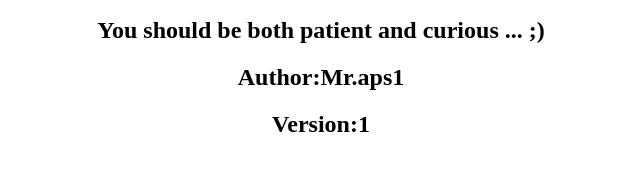
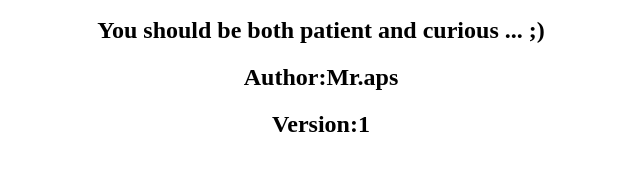
Before and after one commit to Swaroop1812/simple, a plain HTML site: page index.html in a window 1280 px wide. Shown: the part 301-472 px from the top of the page, 319-959 px from the left. Drawn offline with Linux system fonts and the light colour scheme.

Commit message:
commited 1

```diff
--- a/index.html
+++ b/index.html
@@ -8,7 +8,7 @@
       <h1>Welcome to the world of Programming! Good to see you! :)</h1>
       <h2>There is plenty to explore here...</h2>
       <h2>You should be both patient and curious ... ;)</h2>
-      <h2>Author:Mr.aps1</h2>
+      <h2>Author:Mr.aps</h2>
       <h2>Version:1</h2>
     </div>
   </body>
```
